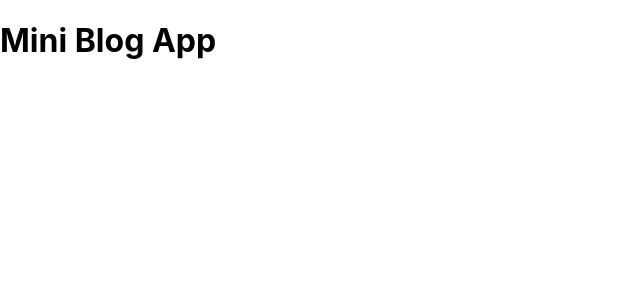
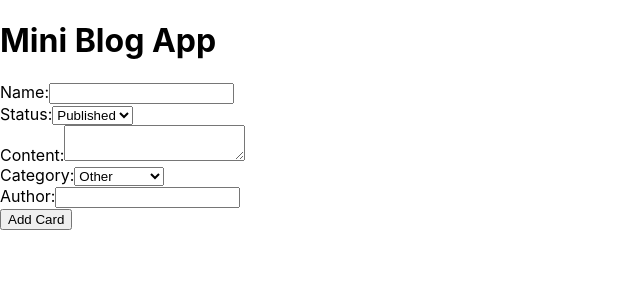
Before and after one commit to guido-an/react-ts-assignment, a React (Create React App) app: page / in a window 1280 px wide. Shown: the top 300 px of the page, without its empty margins (0-640 px from the left). Built offline with nearby package versions, Linux system fonts and the light colour scheme.

Commit message:
feat: create AddCardForm component

```diff
--- a/src/App.tsx
+++ b/src/App.tsx
@@ -1,9 +1,16 @@
 import React from 'react';
+import AddCardForm from './components/AddCardForm';
+import { Card } from './components/types';
 
 const App: React.FC = () => {
+
+  function addNewCard(card: Card){
+    console.log(card)
+  }
   return (
     <div>
       <h1>Mini Blog App</h1>
+      <AddCardForm addNewCard={addNewCard}/>
     </div>
   );
 };
--- /dev/null
+++ b/src/components/AddCardForm.tsx
@@ -0,0 +1,100 @@
+import React, { useState } from 'react';
+import { Card, Status, Category } from './types';
+
+interface AddCardFormProps {
+  addNewCard: (newCard: Card) => void;
+}
+
+const getInitialFormData = (): Card => ({
+  name: '',
+  status: Status.Published,
+  content: '',
+  category: Category.Other,
+  author: '',
+});
+
+
+const AddCardForm: React.FC<AddCardFormProps> = ({ addNewCard }) => {
+  const [formData, setFormData] = useState<Card>(getInitialFormData);
+
+  const handleSubmit = (e: React.FormEvent) => {
+    e.preventDefault();
+    addNewCard(formData);
+    setFormData(getInitialFormData);
+  };
+
+  const handleChange = (e: React.ChangeEvent<HTMLInputElement | HTMLTextAreaElement>) => {
+    const { name, value } = e.target;
+    setFormData((prevFormData: Card) => ({ ...prevFormData, [name]: value }));
+  };
+
+  const handleStatusChange = (e: React.ChangeEvent<HTMLSelectElement>) => {
+    const { value } = e.target;
+    setFormData((prevFormData: Card) => ({ ...prevFormData, status: value as Status }));
+  };
+
+  const handleCategoryChange = (e: React.ChangeEvent<HTMLSelectElement>) => {
+    const { value } = e.target;
+    setFormData((prevFormData: Card) => ({ ...prevFormData, category: value as Category }));
+  };
+
+  return (
+    <form onSubmit={handleSubmit}>
+      <div>
+        <label htmlFor="name">Name:</label>
+        <input
+          type="text"
+          id="name"
+          name="name"
+          value={formData.name}
+          onChange={handleChange}
+          required
+        />
+      </div>
+      <div>
+        <label htmlFor="status">Status:</label>
+        <select id="status" name="status" value={formData.status} onChange={handleStatusChange}>
+          {Object.values(Status).map((status) => (
+            <option key={status} value={status}>
+              {status}
+            </option>
+          ))}
+        </select>
+      </div>
+      <div>
+        <label htmlFor="content">Content:</label>
+        <textarea
+          id="content"
+          name="content"
+          value={formData.content}
+          onChange={handleChange}
+          required
+        />
+      </div>
+      <div>
+        <label htmlFor="category">Category:</label>
+        <select id="category" name="category" value={formData.category} onChange={handleCategoryChange}>
+          {Object.values(Category).map((category) => (
+            <option key={category} value={category}>
+              {category}
+            </option>
+          ))}
+        </select>
+      </div>
+      <div>
+        <label htmlFor="author">Author:</label>
+        <input
+          type="text"
+          id="author"
+          name="author"
+          value={formData.author}
+          onChange={handleChange}
+          required
+        />
+      </div>
+      <button type="submit">Add Card</button>
+    </form>
+  );
+};
+
+export default AddCardForm;
```
